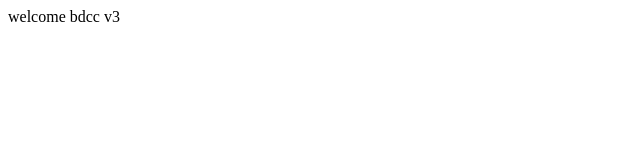
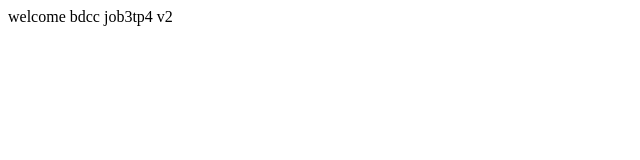
Before and after one commit to a-elasri/tp4devops, a plain HTML site: page index.html in a window 1280 px wide. Shown: the full height of the page, 0-640 px from the left. Drawn offline with Linux system fonts and the light colour scheme.

Commit message:
job3tp4 v3

```diff
--- a/index.html
+++ b/index.html
@@ -5,6 +5,6 @@
     <title>Insert title here</title>
 </head>
 <body>
-    welcome bdcc v3
+    welcome bdcc job3tp4 v2
 </body>
 </html>
```
